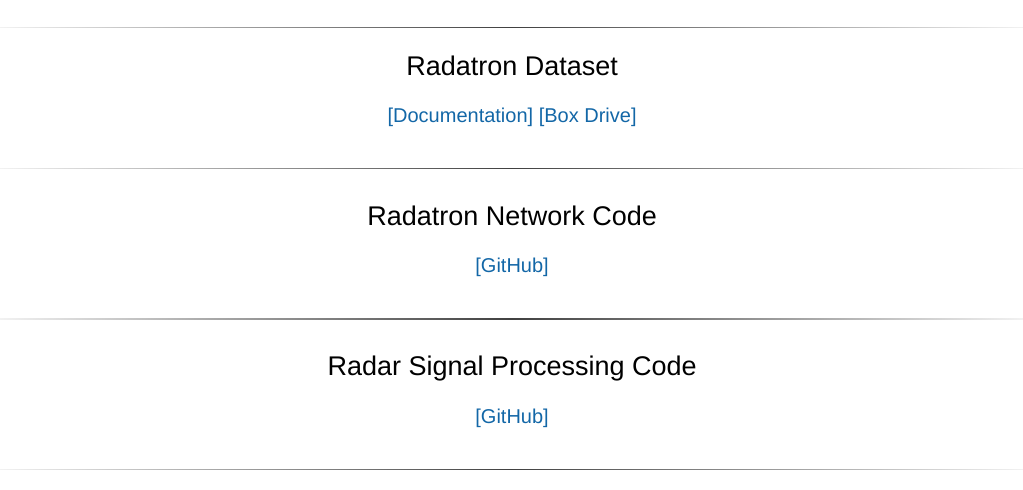
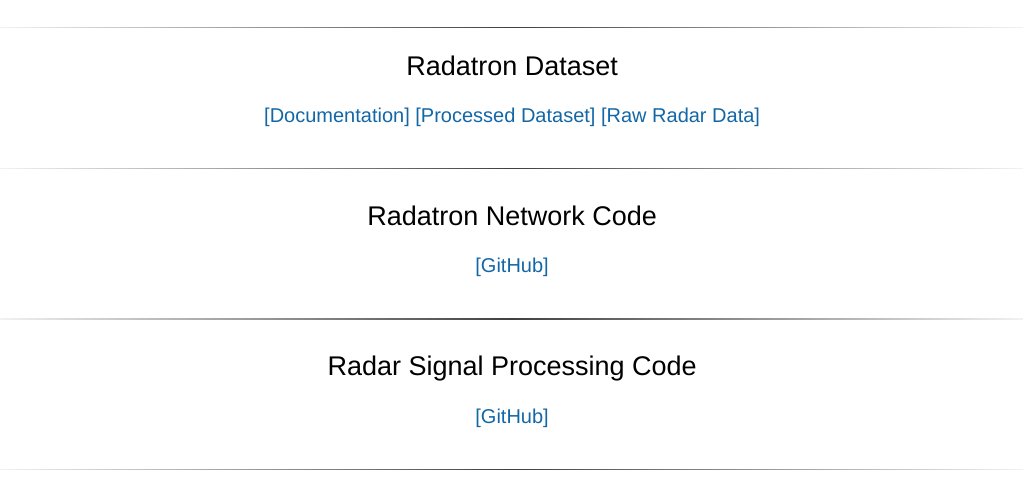
Before and after one commit to JaydenG1019/Radatron, a plain HTML site: page index.html in a window 1280 px wide. Shown: the part 1374-1864 px from the top of the page, without its empty margins (128-1151 px from the left). Drawn offline with Linux system fonts and the light colour scheme; a script that the page names is missing.

Commit message:
Update index.html

```diff
--- a/index.html
+++ b/index.html
@@ -221,7 +221,8 @@ We train and extensively evaluate Radatron to show it achieves 92.6% AP50 and 56
 <center><h2>Radatron Dataset</h2></center>
 <p style="text-align:center;"><span style="font-size:15pt">
     <a href="https://github.com/waleedillini/radatronDataset">[Documentation]</a>
-    <a href="https://uofi.app.box.com/folder/167759094397?v=radatrondataset">[Box Drive]</a>
+    <a href="https://uofi.app.box.com/folder/167759094397?v=radatrondataset">[Processed Dataset]</a>
+    <a href="https://uofi.box.com/s/wrn1r1tc3fua218of8c50gvvd09bdgyg">[Raw Radar Data]</a>
 <br><br>
 
 <hr>
```
